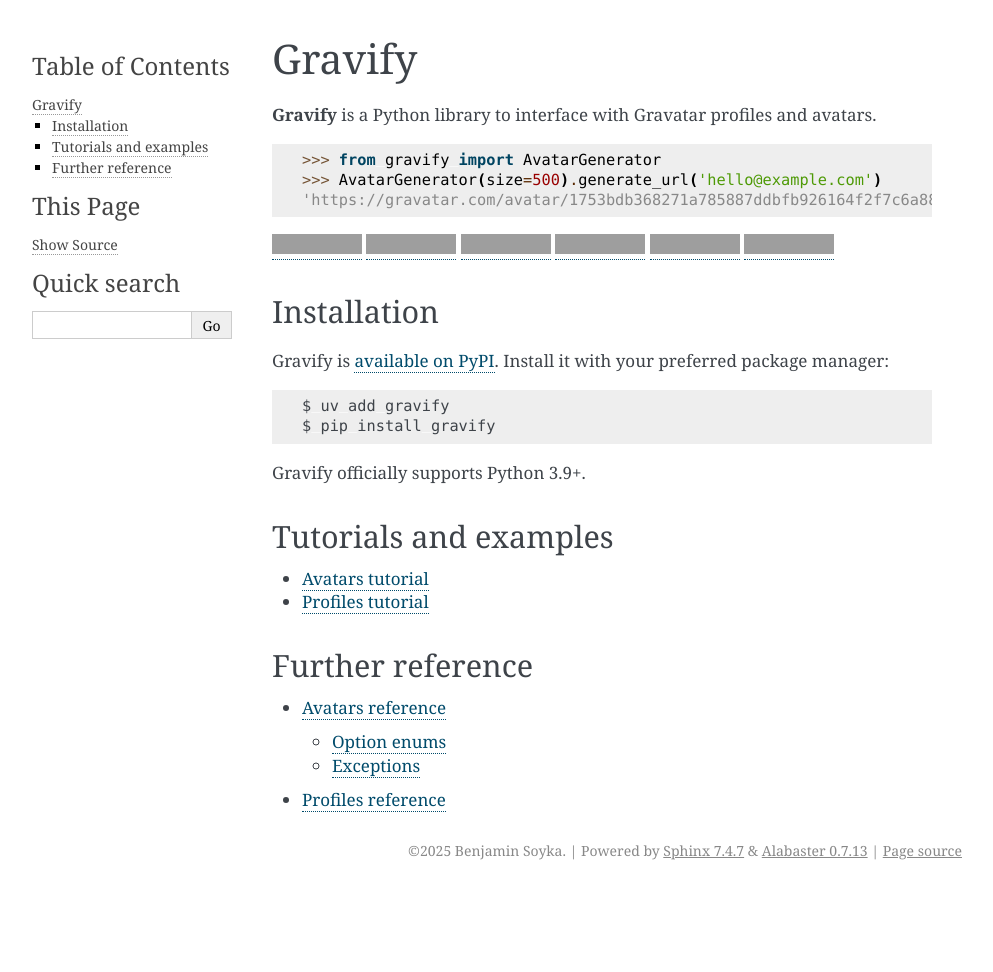
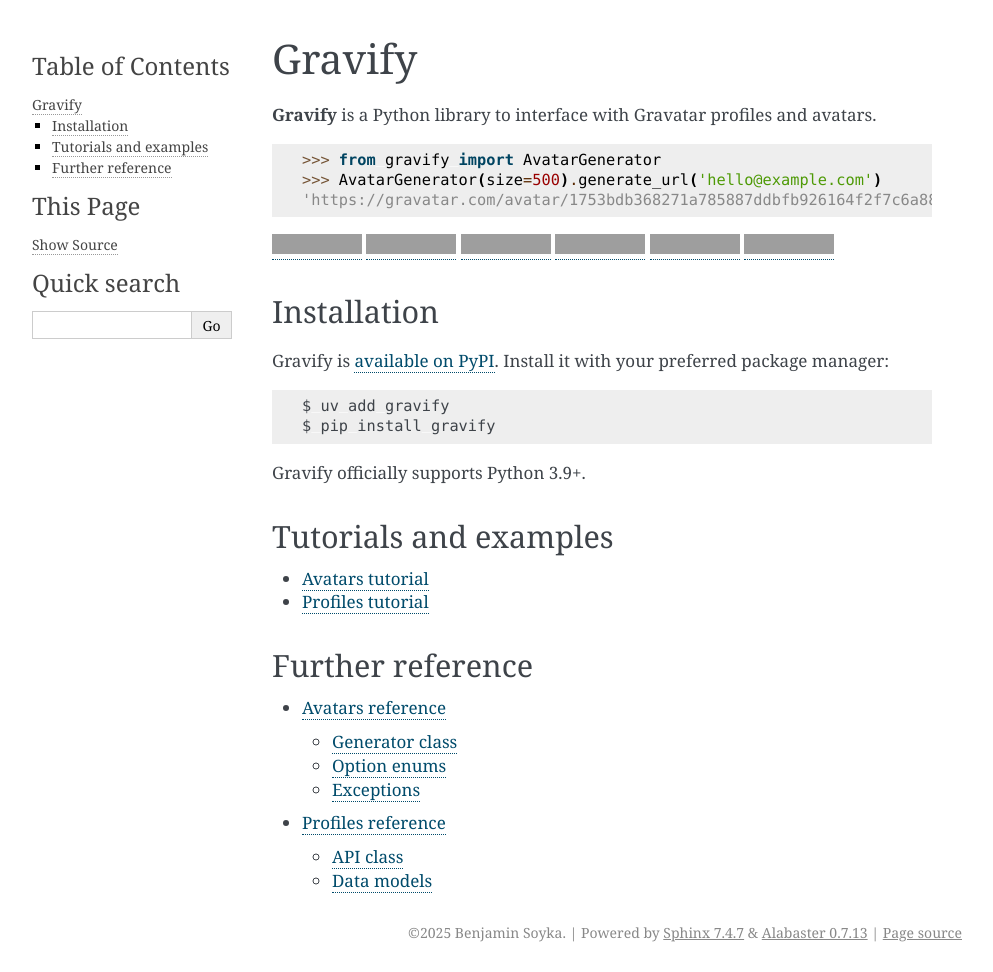
Before and after one commit to bsoyka/gravify, a Sphinx documentation site: the page built from docs/index.rst, in a window 1280 px wide, cut to the strip 0-972 px from the top of the page. Shown: the whole strip, without its empty margins (148-1141 px from the left). Built offline with Sphinx 7.4.7, drawn with Linux system fonts in a browser that asks for light colours; before the commit the page ends 900 px from its top, so only the background shows below that; grey boxes are pictures that could not be loaded.

Commit message:
docs(profiles): build out API reference

```diff
--- a/docs/conf.py
+++ b/docs/conf.py
@@ -22,9 +22,8 @@
     'sphinx.ext.napoleon',
     'sphinx.ext.viewcode',
     'enum_tools.autoenum',
+    'sphinxcontrib.autodoc_pydantic',
 ]
-
-autoclass_content = 'both'
 
 templates_path = ['_templates']
 exclude_patterns = ['_build', 'Thumbs.db', '.DS_Store']
--- a/docs/index.rst
+++ b/docs/index.rst
@@ -57,7 +57,7 @@
 Further reference
 -----------------
 .. toctree::
-    :maxdepth: 2
+    :maxdepth: 3
 
     reference/avatars
     reference/profiles
--- a/docs/reference/avatars.rst
+++ b/docs/reference/avatars.rst
@@ -1,8 +1,12 @@
 Avatars reference
 =================
 
+Generator class
+---------------
+
 .. autoclass:: gravify.AvatarGenerator
     :members: generate_url
+    :special-members: __init__
 
 Option enums
 ------------
--- a/docs/reference/profiles.rst
+++ b/docs/reference/profiles.rst
@@ -1,5 +1,14 @@
 Profiles reference
 ==================
 
-.. automodule:: gravify.profiles
+API class
+---------
+
+.. autoclass:: gravify.ProfileAPI
     :members:
+
+Data models
+-----------
+
+.. automodule:: gravify.profiles.models
+    :members:
--- a/pyproject.toml
+++ b/pyproject.toml
@@ -43,6 +43,7 @@
     "tox-uv >= 1.21.0",
 ]
 docs = [
+    "autodoc-pydantic>=2.2.0",
     "enum-tools[sphinx]>=0.13.0",
     "sphinx",
 ]
```
Also changed, not shown: 1 other file.
